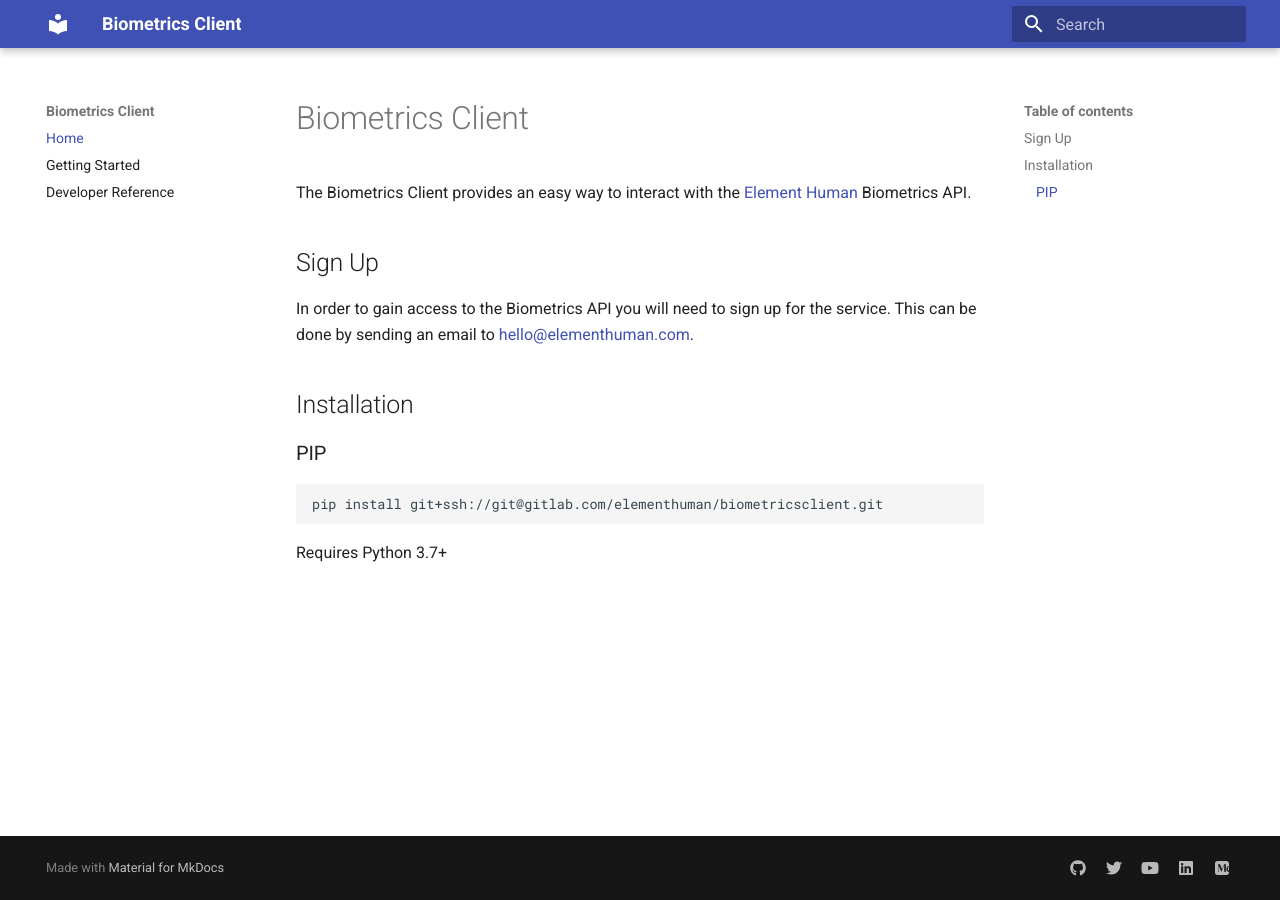
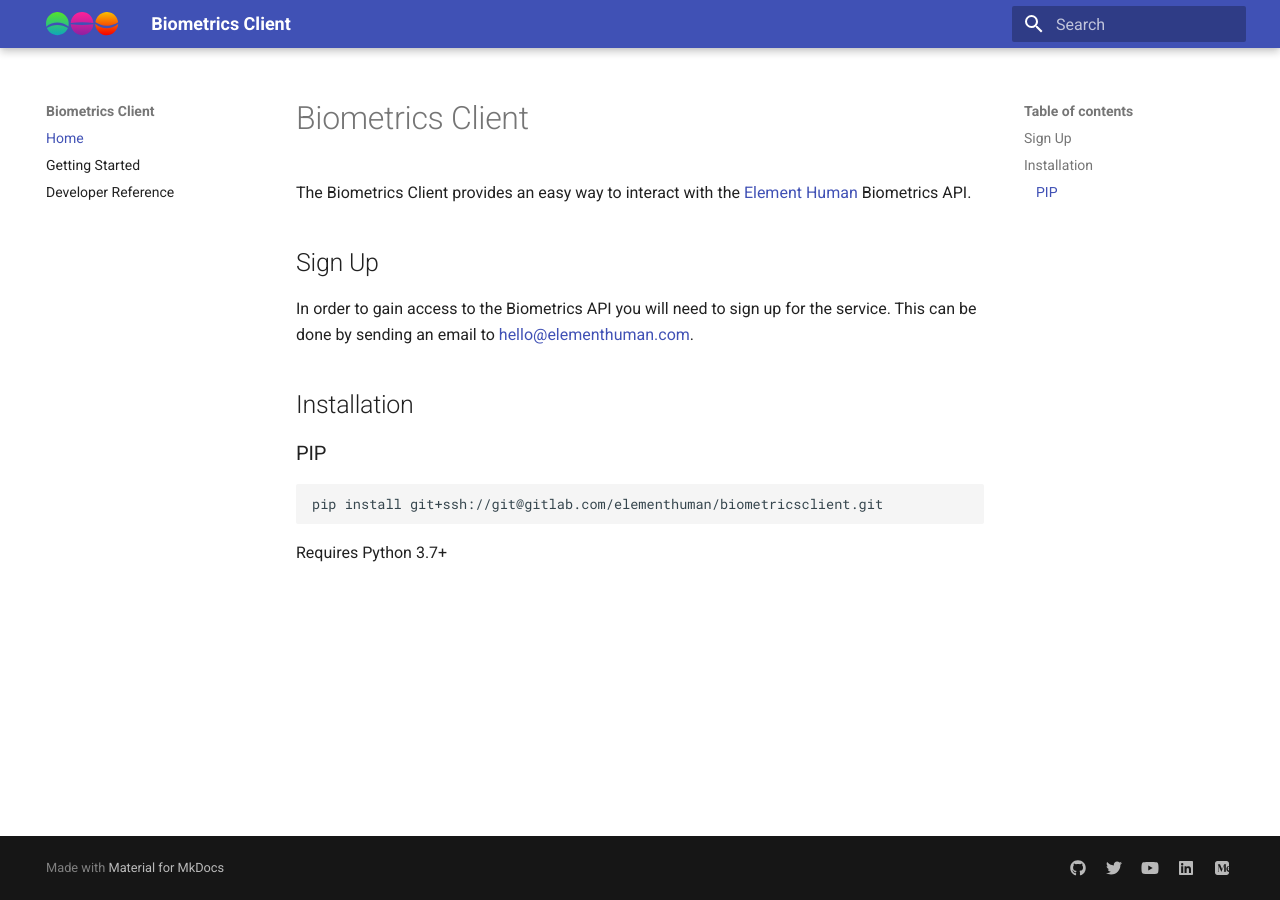
Before and after one commit to elementhuman/biometrics-client, an MkDocs documentation site: the page built from docs/index.md, in a window 1280 px wide. Built offline with MkDocs 1.6.1 and Material for MkDocs 9.7.7, drawn with Linux system fonts in a browser that asks for light colours.

Commit message:
:lipstick: Added Element Human logo and favicon

```diff
--- a/mkdocs.yml
+++ b/mkdocs.yml
@@ -7,6 +7,8 @@
     - Developer Reference: reference.md
 theme:
   name: material
+  logo: assets/logo.svg
+  favicon: assets/favicon.png
 markdown_extensions:
   - attr_list
   - markdown.extensions.codehilite:
```
Also changed, not shown: docs/assets/favicon.png (added), docs/assets/logo.svg (added), 1 other file.
